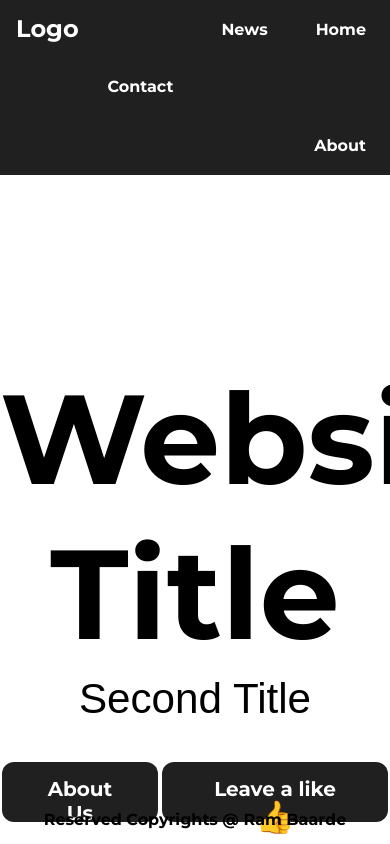
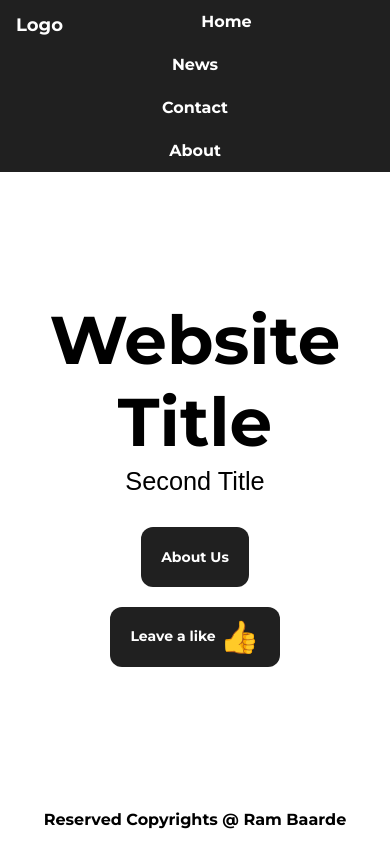
Before and after one commit to tcker/odin-simple-landing-page.io, a plain HTML site: page index.html in a window 390 px wide. Drawn offline with Linux system fonts and the light colour scheme.

Commit message:
chore: added responsiveness, with little to no eye pleasing

```diff
--- a/index.html
+++ b/index.html
@@ -21,7 +21,7 @@
         <li><a href="#home">Home</a></li>
         <li><a href="#news">News</a></li>
         <li><a href="#contact">Contact</a></li>
-        <li style="float:right"><a class="active" href="#about">About</a></li>
+        <li><a href="#about">About</a></li>
       </ul>
 </div>
 
--- a/styles.css
+++ b/styles.css
@@ -22,7 +22,6 @@ video {
     height: 100%;
     object-fit: cover;
 } */
-
 
 #navbar {
     ul {
@@ -68,8 +67,6 @@ video {
         margin: 5px;
     }
 }
-
-
 
 #Title {
     color: rgb(0, 0, 0);
@@ -121,7 +118,6 @@ video {
         transform: scale(0.95);
     }
 
-
     #likeBtn {
         font-family: 'Montserrat', sans-serif;
         border-radius: 12px;
@@ -144,7 +140,6 @@ video {
             line-height: 1;
             margin-top: -2px;
         }
-
     }
 
     #likeBtn:hover {
@@ -169,3 +164,92 @@ video {
     justify-content: center;
     overflow: hidden;
 }
+
+@media (max-width: 768px) {
+    #navbar {
+        ul {
+            flex-direction: column;
+            padding: 0;
+            background-color: #202020;
+        }
+
+        li {
+            float: none;
+            text-align: center;
+        }
+
+        #Logo {
+            font-size: 20px;
+        }
+
+        li a {
+            padding: 15px 20px;
+        }
+
+        .navbar-button {
+            font-size: 14px;
+            padding: 8px 16px;
+            max-width: 200px;
+            width: auto;
+            margin: 10px;
+        }
+    }
+
+    #Title {
+        font-size: 10vh;
+        margin-top: 15vh;
+    }
+
+    #secondTitle {
+        font-size: 4vh;
+    }
+
+    #buttons {
+        flex-direction: column;
+        align-items: center;
+
+        #aboutBtn, #likeBtn {
+            font-size: 16px;
+            padding: 10px 20px;
+            max-width: 200px;
+            width: auto;
+            margin: 10px;
+            box-sizing: border-box;
+        }
+    }
+}
+
+@media (max-width: 480px) {
+    #navbar {
+        ul {
+            li {
+                a {
+                    padding: 12px 16px;
+                }
+            }
+        }
+
+        #Logo {
+            font-size: 18px;
+        }
+    }
+
+    #Title {
+        font-size: 8vh;
+    }
+
+    #secondTitle {
+        font-size: 3vh;
+    }
+
+    #buttons {
+        #aboutBtn, #likeBtn {
+            font-size: 14px;
+            padding: 8px 20px;
+            max-width: 180px;
+            width: auto;
+            margin: 10px;
+            box-sizing: border-box;
+        }
+    }
+}
```
